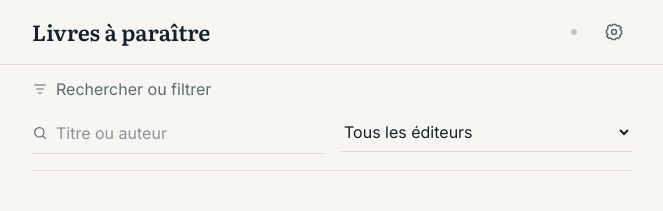
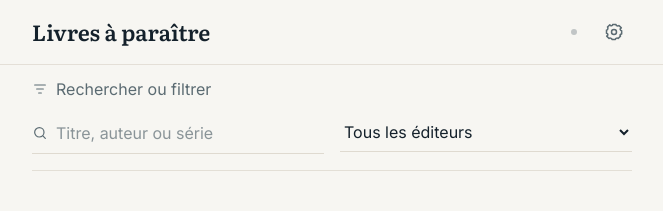
Before and after one commit to William-Louis-Louisy/my-books-wishlist, a Next.js app: page / in a window 1280 px wide. Both pictures are taken after a click on the button "Rechercher ou filtrer". Shown: the top 211 px of the page, without its empty margins (308-971 px from the left). Built offline with nearby package versions, Linux system fonts and the light colour scheme.

Commit message:
feat: expose series search in filter UI

```diff
--- a/components/FilterPanel.tsx
+++ b/components/FilterPanel.tsx
@@ -33,10 +33,10 @@ export function FilterPanel({ open, onToggle, query, onQueryChange, publisher, o
           >
             <div className="grid gap-4 pb-4 sm:grid-cols-2">
               <label className="block">
-                <span className="sr-only">Rechercher par titre ou auteur</span>
+                <span className="sr-only">Rechercher par titre, auteur, série ou tome</span>
                 <span className="flex items-center gap-2 border-b border-line py-2 focus-within:border-b-2 focus-within:border-brass">
                   <SearchIcon className="size-4 text-ink-muted" />
-                  <input value={query} onChange={(event) => onQueryChange(event.target.value)} placeholder="Titre ou auteur" className="min-w-0 flex-1 bg-transparent text-sm text-ink outline-none placeholder:text-ink-muted/70" />
+                  <input value={query} onChange={(event) => onQueryChange(event.target.value)} placeholder="Titre, auteur ou série" className="min-w-0 flex-1 bg-transparent text-sm text-ink outline-none placeholder:text-ink-muted/70" />
                 </span>
               </label>
               <label className="block">
```
